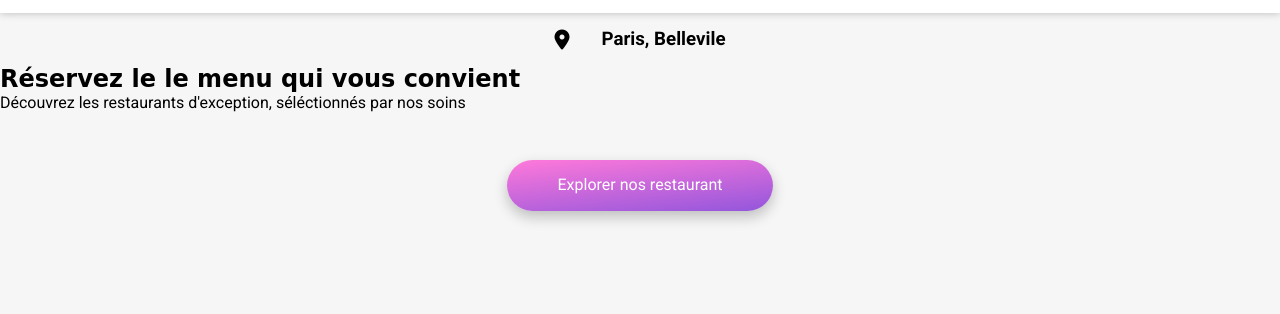
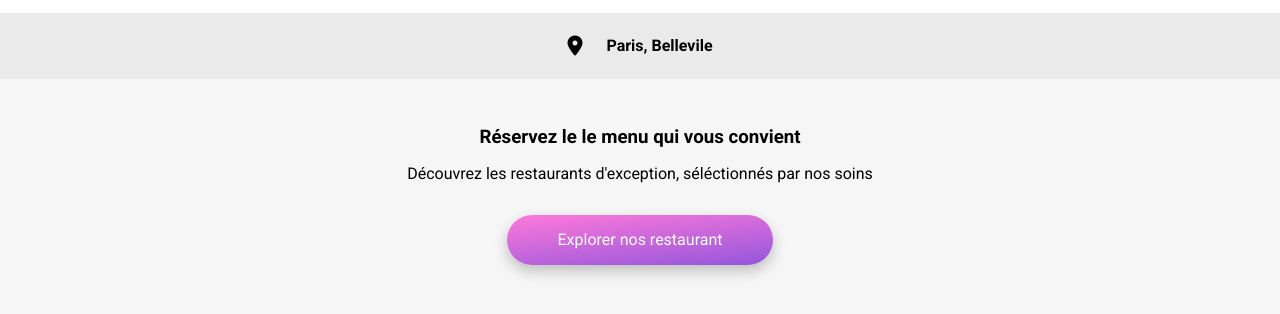
Before and after one commit to tempDz/Ohmyfood, a website: page index.html in a window 1280 px wide. Shown: the part 56-370 px from the top of the page. Drawn offline with nearby package versions, Linux system fonts and the light colour scheme; a web font is replaced by a local one.

Commit message:
Mise en page slogan accueil

```diff
--- a/assets/scss/components/_buttons.scss
+++ b/assets/scss/components/_buttons.scss
@@ -4,7 +4,6 @@
 .pink__button {
     display: flex;
     justify-content: center;
-    margin: 3rem 0 7rem 0;
 &__titre {
     font-family: t.$text-font;
     color: v.$white-color;
--- a/assets/scss/pages/_accueil.scss
+++ b/assets/scss/pages/_accueil.scss
@@ -1,13 +1,37 @@
 @use '../utils/variables' as v;
 @use '../base/typography';
 
-.accueil__localisation {
+.accueil {
+
+&__localisation {
+    background-color: v.$grey-color2;
     display: flex;
     align-items: center;
     justify-content: center;
-    padding: 0.5rem 0;
+    padding: 1.5rem 0;
 
 & i {
-    padding-right: 2rem;
+    padding-right: 1.5rem;
+    }
+
+& h3 {
+    font-size: 1rem;
     }
 }
+&__reservation {
+    margin: 3rem auto;
+    text-align: center;
+    padding: 0 2rem;
+
+& p {
+    padding-top: 1rem;
+}
+    }
+
+}
+
+//parametre de bouton dans _buttons.scss
+//modification uniquement du margin
+.pink__button {
+    margin: 2rem 0 2rem 0;
+}
--- a/assets/scss/pages/_menu.scss
+++ b/assets/scss/pages/_menu.scss
@@ -118,3 +118,9 @@
         transition: 0.5s;
     }
 }
+
+//parametre de bouton dans _buttons.scss
+//modification uniquement du margin
+.pink__button {
+    margin: 3rem 0 7rem 0;
+}
--- a/assets/scss/utils/_variables.scss
+++ b/assets/scss/utils/_variables.scss
@@ -4,6 +4,6 @@ $primary-color:#9356DC;
 $secondary-color:#FF79DA;
 $tertiary-color:#99E2D0;
 $grey-color:#f6f6f6;
-$grey-color2:#353535;
+$grey-color2:#eaeaea;
 $box-shadow:0.25rem 0.25rem 1rem rgb(0 0 0 / 10%);
 $white-color:#fff;
--- a/index.html
+++ b/index.html
@@ -19,10 +19,10 @@
     <div class="accueil">
         <div class="accueil__localisation">
             <i class="fa-solid fa-location-dot fa-lg"></i>
-            <h3 class="accueil__localisation">Paris, Bellevile</h3>
+            <h3>Paris, Bellevile</h3>
         </div>
         <div class="accueil__reservation">
-            <h2>Réservez le le menu qui vous convient</h2>
+            <h3>Réservez le le menu qui vous convient</h3>
             <p>Découvrez les restaurants d'exception, séléctionnés par nos soins</p>
             <div class="pink__button">
                 <button class="pink__button__titre">Explorer nos restaurant</button>
```
Also changed, not shown: assets/css/style.css, 1 other file.
